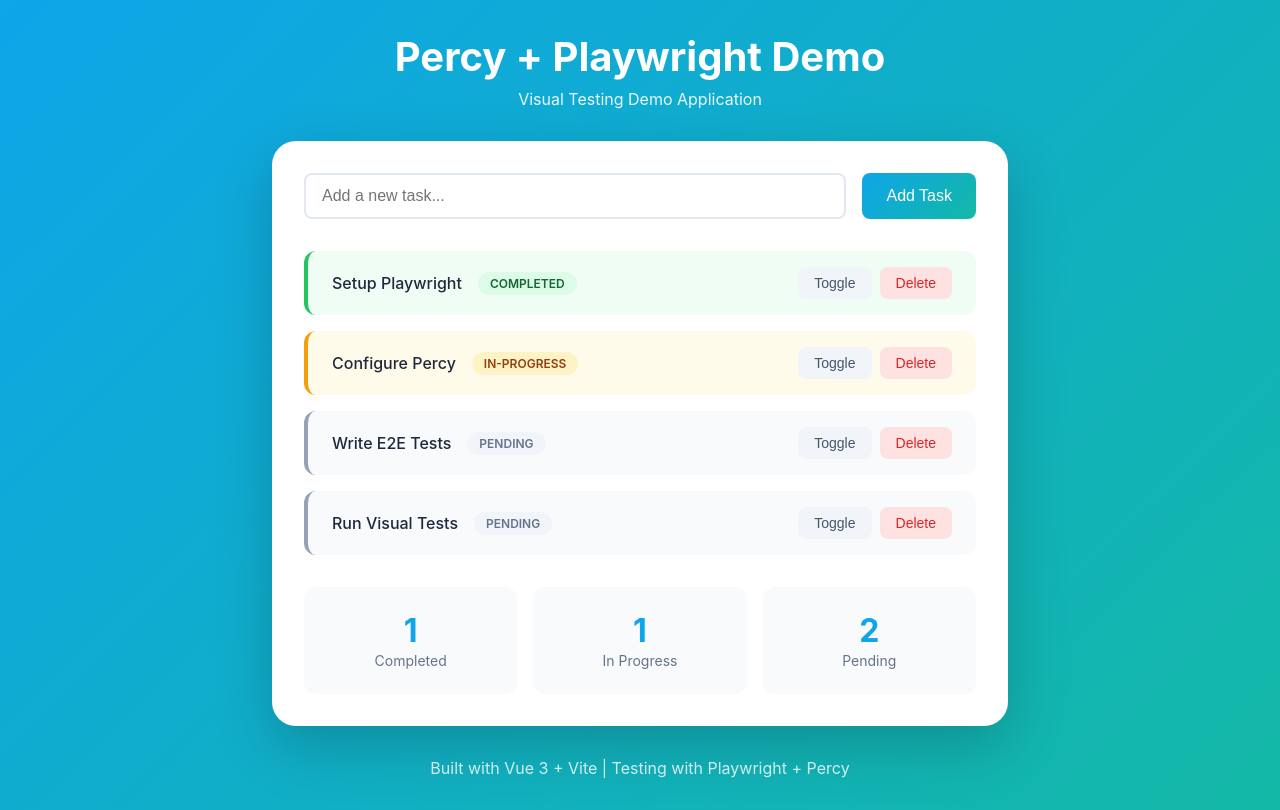
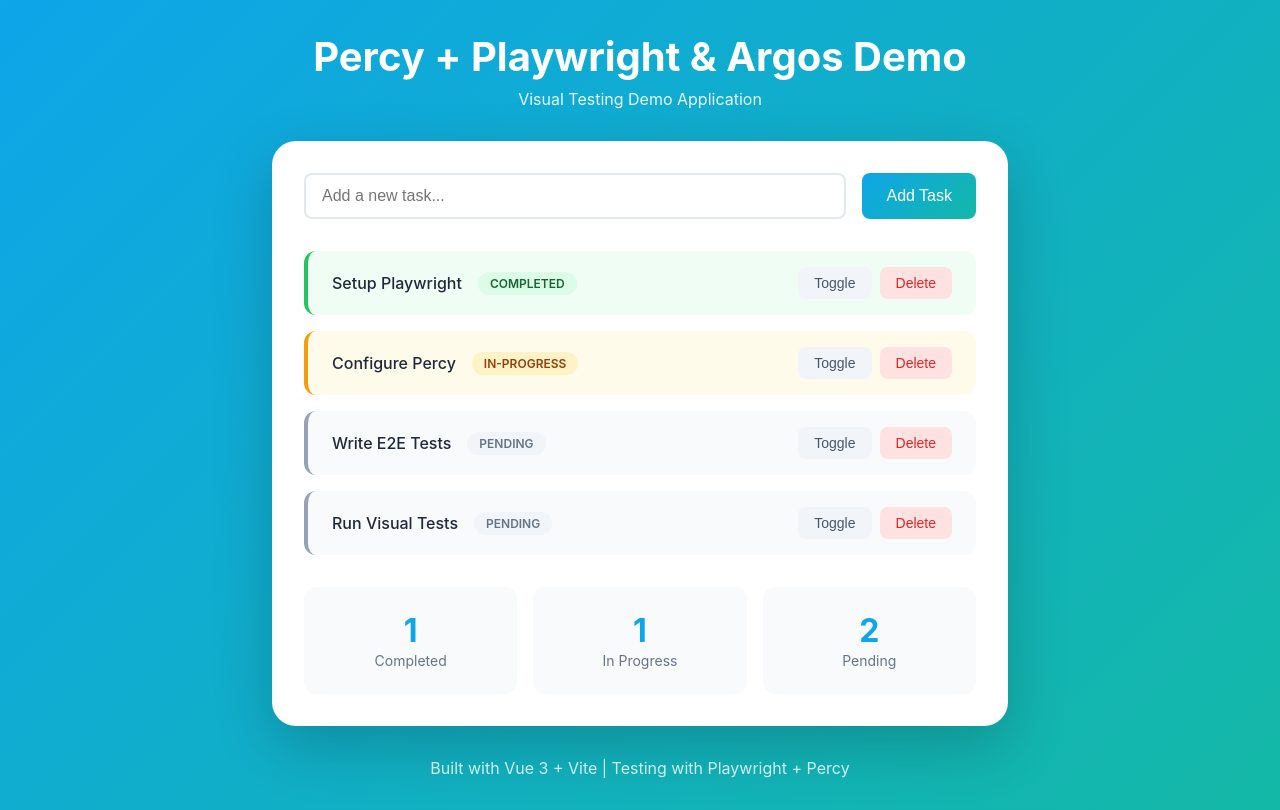
Before and after one commit to alan-maldonado/sample-webapp, a Vue app: page / in a window 1280 px wide. Built offline with nearby package versions, Linux system fonts and the light colour scheme.

Commit message:
Changes title

```diff
--- a/src/App.vue
+++ b/src/App.vue
@@ -35,7 +35,7 @@
 <template>
   <div class="app">
     <header class="header">
-      <h1>Percy + Playwright Demo</h1>
+      <h1>Percy + Playwright & Argos Demo</h1>
       <p class="subtitle">Visual Testing Demo Application</p>
     </header>
 
```
